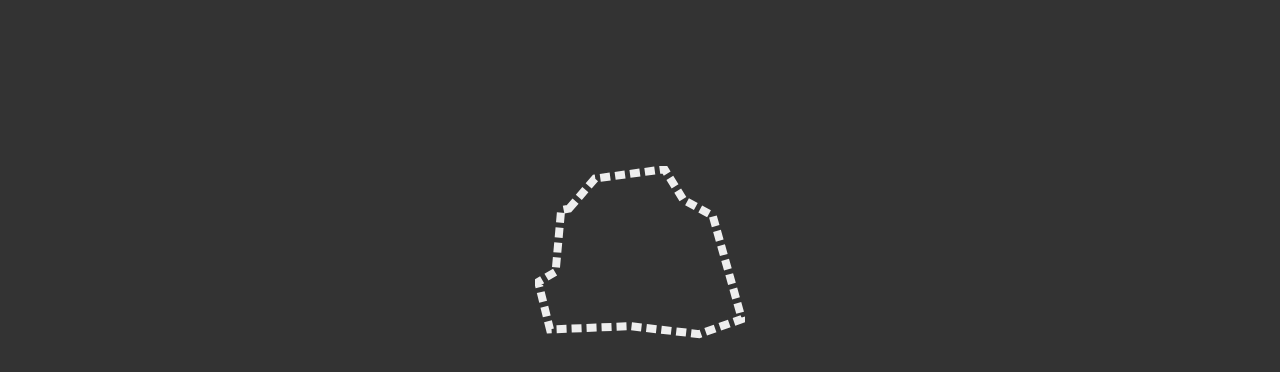
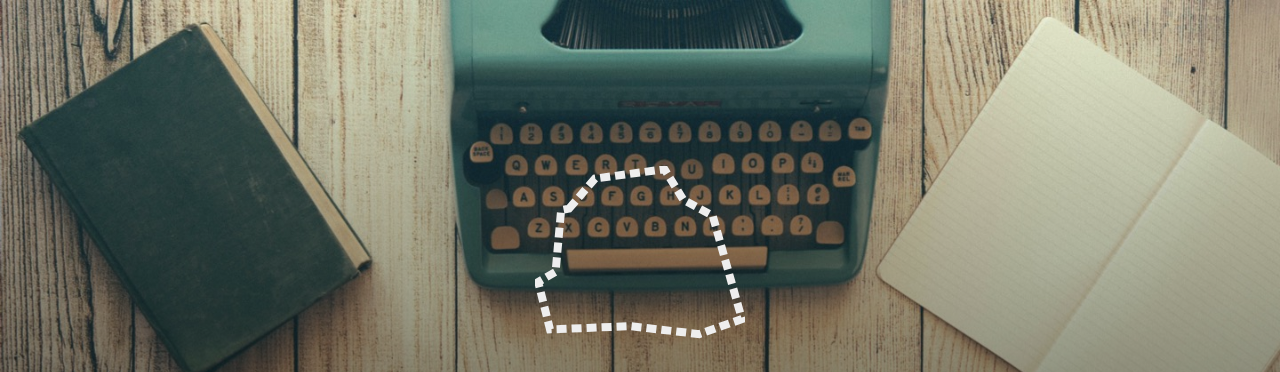
Before and after one commit to midcenturydude7/css-animations-skills-course, a plain HTML site: page 01-module/hero-header/index.html in a window 1280 px wide. Shown: the top 372 px of the page. Drawn offline with Linux system fonts and the light colour scheme.

Commit message:
Adding animation to background image

```diff
--- a/01-module/hero-header/styles/styles.scss
+++ b/01-module/hero-header/styles/styles.scss
@@ -4,7 +4,7 @@ header {
   -webkit-box-align: center;
   -ms-flex-align: center;
   align-items: center;
-  background: #333;
+  // background: #333;
   display: -webkit-box;
   display: -ms-flexbox;
   display: flex;
@@ -22,6 +22,23 @@ header {
   -webkit-perspective: 100px;
 
   perspective: 100px;
+}
+
+header:before {
+  content: "";
+  position: absolute;
+  opacity: 0;
+  top: 0;
+  right: 0;
+  bottom: 0;
+  left: 0;
+  z-index: -1;
+
+  background: linear-gradient(to bottom, rgba(0, 0, 0, 0), rgba(0, 0, 0, 0.8)),
+    url("../images/background.jpg"), no-repeat bottom;
+  background-size: cover;
+
+  animation: fade-slide-down 2s 0.5s cubic-bezier(0, 0.5, 0, 1) forwards;
 }
 
 header:after {
@@ -54,3 +71,14 @@ header:after {
   transform: translateZ(0.1px);
   z-index: 10;
 }
+/** Animations **/
+@keyframes fade-slide-down {
+  0% {
+    opacity: 0;
+    transform: translateY(-4rem);
+  }
+  100% {
+    opacity: 1;
+    transform: none;
+  }
+}
```
Also changed, not shown: 01-module/hero-header/styles/styles.css, 1 other file.
